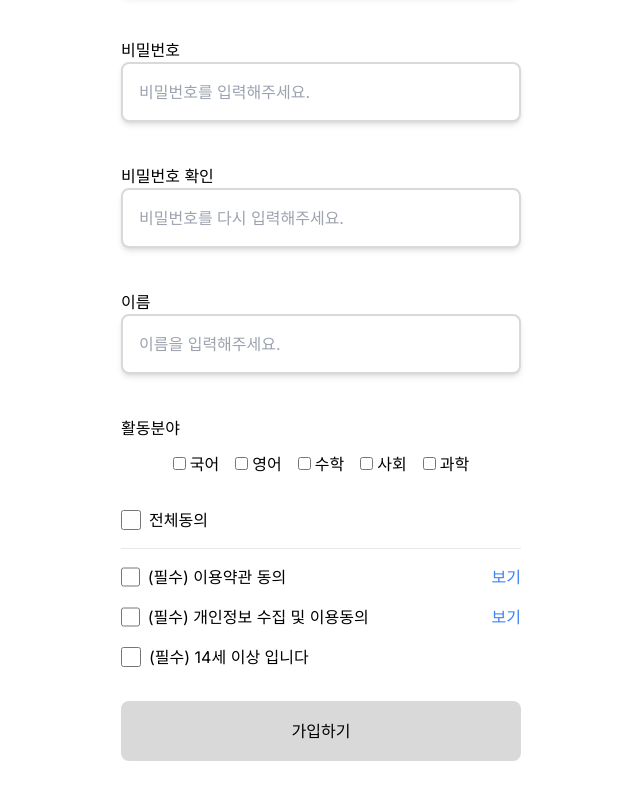
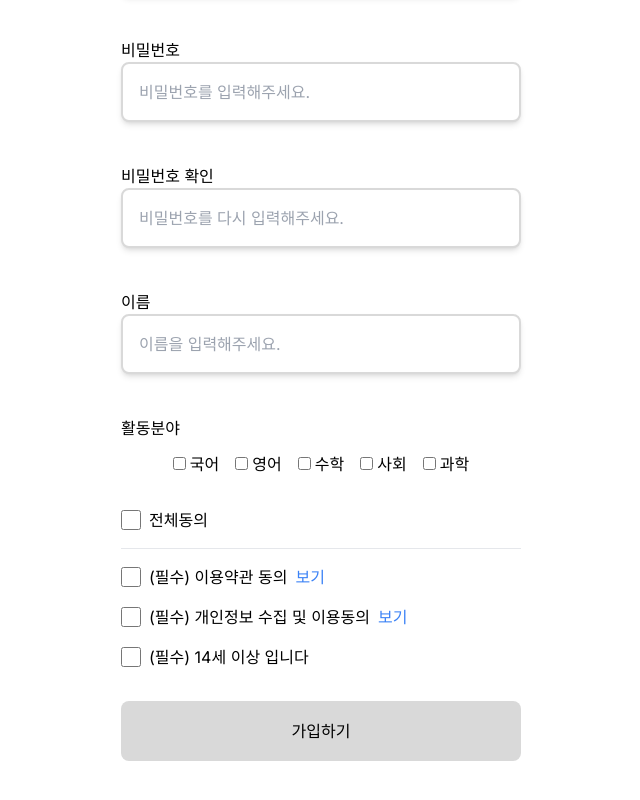
Before and after one commit to HelloTutor/HelloTutor-FE, a Next.js app: page /signup/tutor in a window 1280 px wide. Shown: the part 372-1172 px from the top of the page, without its empty margins (319-959 px from the left). Built offline with nearby package versions, Linux system fonts and the light colour scheme.

Commit message:
feat: submit시 약관동의 상태는 프론트에서 유효성 검사만 하도록 변경

```diff
--- a/src/app/signup/student/page.tsx
+++ b/src/app/signup/student/page.tsx
@@ -1,6 +1,7 @@
 "use client";
 import AgreeOfTos from "@/components/ArgreeOfTos";
 import SubmitButton from "@/components/SubmitButton";
+import { useState } from "react";
 import { SubmitHandler, useForm } from "react-hook-form";
 
 export interface UserDataTypes {
@@ -8,7 +9,6 @@ export interface UserDataTypes {
   password: string;
   confirm_password: string;
   name: string;
-  policy: boolean;
 }
 export default function Student() {
   const {
@@ -17,8 +17,17 @@ export default function Student() {
     watch,
     formState: { errors },
   } = useForm<UserDataTypes>({ mode: "onChange" });
-  const onSubmitHandler: SubmitHandler<UserDataTypes> = (data) =>
+
+  const [policy, setPolicy] = useState(false);
+  const [policyError, setPolicyError] = useState(false);
+
+  const onSubmitHandler: SubmitHandler<UserDataTypes> = (data) => {
+    if (!policy) {
+      setPolicyError(true);
+      return;
+    }
     console.log(data);
+  };
 
   return (
     <>
@@ -113,7 +122,11 @@ export default function Student() {
           </div>
 
           {/* 약관 동의 */}
-          <AgreeOfTos register={register} error={errors} />
+          <AgreeOfTos
+            policy={policy}
+            setPolicy={setPolicy}
+            policyError={policyError}
+          />
 
           <SubmitButton title="가입하기" />
         </form>
--- a/src/app/signup/tutor/page.tsx
+++ b/src/app/signup/tutor/page.tsx
@@ -2,6 +2,7 @@
 import AgreeOfTos from "@/components/ArgreeOfTos";
 import SubmitButton from "@/components/SubmitButton";
 import { subjectKoEn } from "@/constants/subject";
+import { useState } from "react";
 import { SubmitHandler, useForm } from "react-hook-form";
 
 export interface TutorDataTypes {
@@ -10,7 +11,6 @@ export interface TutorDataTypes {
   confirm_password: string;
   name: string;
   subjects: string[];
-  policy: boolean;
 }
 
 export default function Tutor() {
@@ -19,11 +19,18 @@ export default function Tutor() {
     handleSubmit,
     watch,
     formState: { errors },
-  } = useForm<TutorDataTypes>();
+  } = useForm<TutorDataTypes>({ mode: "onChange" });
 
-  const onSubmitHandler: SubmitHandler<TutorDataTypes> = (data) =>
+  const [policy, setPolicy] = useState(false);
+  const [policyError, setPolicyError] = useState(false);
+
+  const onSubmitHandler: SubmitHandler<TutorDataTypes> = (data) => {
+    if (!policy) {
+      setPolicyError(true);
+      return;
+    }
     console.log(data);
-
+  };
   return (
     <>
       <p className="text-5xl my-10 text-center">회원가입</p>
@@ -133,7 +140,11 @@ export default function Tutor() {
           </div>
 
           {/* 약관 동의 */}
-          <AgreeOfTos register={register} error={errors} />
+          <AgreeOfTos
+            policy={policy}
+            setPolicy={setPolicy}
+            policyError={policyError}
+          />
           <SubmitButton title="가입하기" />
         </form>
       </div>
--- a/src/components/ArgreeOfTos/index.tsx
+++ b/src/components/ArgreeOfTos/index.tsx
@@ -1,15 +1,14 @@
-import { UserDataTypes } from "@/app/signup/student/page";
-import { TutorDataTypes } from "@/app/signup/tutor/page";
 import { useEffect, useState } from "react";
-import { FieldErrors } from "react-hook-form";
 
-interface AgreeOfTosProps {
-  register?: any;
-  error: FieldErrors<TutorDataTypes | UserDataTypes>;
-}
-
-export default function AgreeOfTos({ register, error }: AgreeOfTosProps) {
-  const [policy, setPolicy] = useState(false);
+export default function AgreeOfTos({
+  setPolicy,
+  policy,
+  policyError,
+}: {
+  setPolicy: React.Dispatch<React.SetStateAction<boolean>>;
+  policy: boolean;
+  policyError: boolean;
+}) {
   // 필수동의, 개인정보 동의, 14세 이상 동의 체크박스 상태 관리
   const [terms, setTerms] = useState(false);
   const [privacy, setPrivacy] = useState(false);
@@ -41,17 +40,14 @@ export default function AgreeOfTos({ register, error }: AgreeOfTosProps) {
           <input
             type="checkbox"
             checked={policy}
-            {...register("policy", {
-              required: "필수 동의 사항입니다.",
-              onChange: () => {
-                handleAllCheck();
-                setPolicy(!policy);
-              },
-            })}
             className="w-[20px] h-[20px] border-2 border-[#d9d9d9] rounded-lg"
+            onChange={() => {
+              handleAllCheck();
+              setPolicy(!policy);
+            }}
           />
           <p>전체동의</p>
-          <p className="text-red-500">{error?.policy?.message}</p>
+          {policyError && <p className="text-red-500">필수 동의 사항입니다.</p>}
         </div>
         <hr />
         <div className="flex items-center gap-x-2">
@@ -63,10 +59,10 @@ export default function AgreeOfTos({ register, error }: AgreeOfTosProps) {
               setTerms(e.target.checked);
             }}
           />
-          <div className="w-full flex justify-between">
+          <div className=" flex ">
             <p>(필수) 이용약관 동의</p>
             <button
-              className="text-blue-500"
+              className="text-blue-500 ml-2"
               type="button"
               onClick={() => setModalOpen(true)}
             >
@@ -83,17 +79,17 @@ export default function AgreeOfTos({ register, error }: AgreeOfTosProps) {
               setPrivacy(e.target.checked);
             }}
           />
-          <div className="w-full flex justify-between">
-            <p className="block">(필수) 개인정보 수집 및 이용동의</p>
+          <div className="flex ">
+            <p>(필수) 개인정보 수집 및 이용동의</p>
             <button
-              className="text-blue-500"
+              className="text-blue-500 ml-2"
               onClick={() => setModalOpen(true)}
             >
               보기
             </button>
           </div>
         </div>
-        <div className="flex items-center gap-x-2">
+        <div className="w-full flex items-center gap-x-2">
           <input
             type="checkbox"
             checked={age}
```
